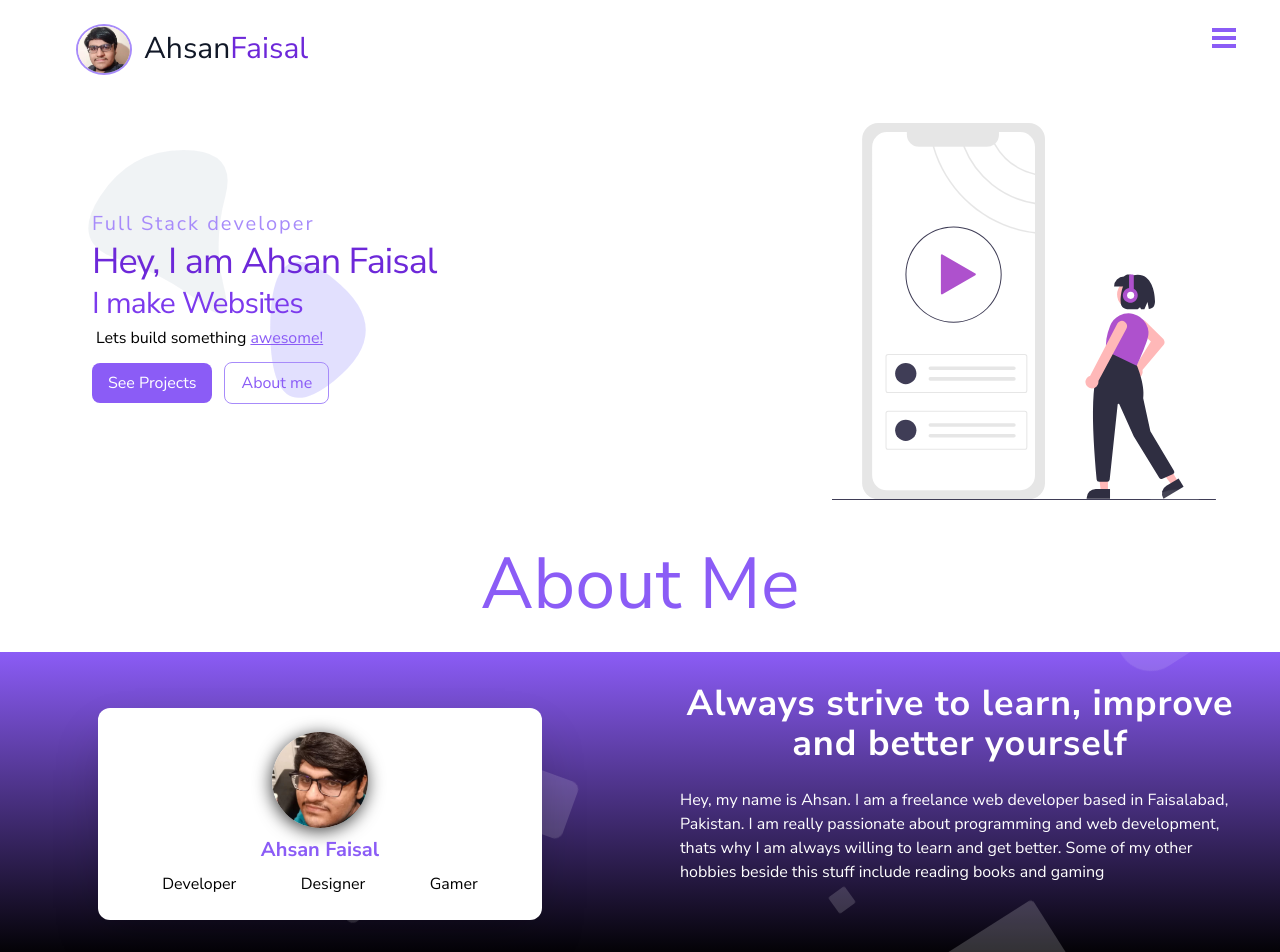
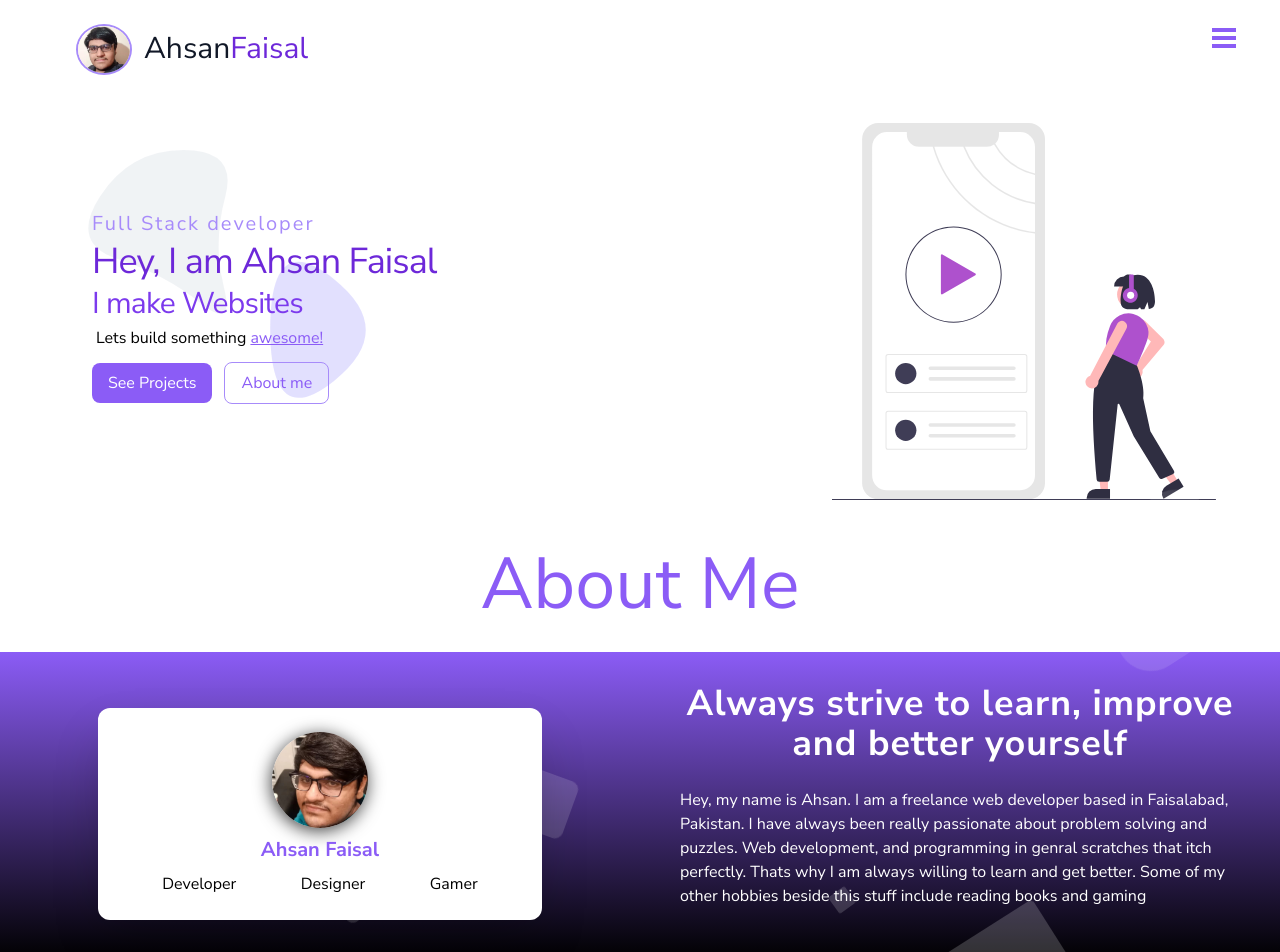
Before and after one commit to AUAboi/auaportfolio, a Vue app: page / in a window 1280 px wide. Shown: the top 952 px of the page. Built offline with nearby package versions, Linux system fonts and the light colour scheme.

Commit message:
updated text

```diff
--- a/src/App.vue
+++ b/src/App.vue
@@ -66,7 +66,7 @@ html {
 }
 
 .section-heading {
-	@apply text-purple-500 text-6xl md:text-7xl  mx-3 text-center;
+	@apply text-purple-500 text-6xl md:text-7xl mx-3 mt-4 text-center;
 }
 
 .blob {
--- a/src/components/About.vue
+++ b/src/components/About.vue
@@ -14,10 +14,11 @@
 					</h2>
 					<p class="mt-4 p-2">
 						Hey, my name is Ahsan. I am a freelance web developer based in
-						Faisalabad, Pakistan. I am really passionate about programming and
-						web development, thats why I am always willing to learn and get
-						better. Some of my other hobbies beside this stuff include reading
-						books and gaming
+						Faisalabad, Pakistan. I have always been really passionate about
+						problem solving and puzzles. Web development, and programming in
+						genral scratches that itch perfectly. Thats why I am always willing
+						to learn and get better. Some of my other hobbies beside this stuff
+						include reading books and gaming
 					</p>
 				</div>
 			</div>
--- a/src/components/modals/AppProjectModal.vue
+++ b/src/components/modals/AppProjectModal.vue
@@ -14,7 +14,7 @@
 			<h2 class="font-semibold tracking-wide my-3">
 				Notable Technologies used
 			</h2>
-			<ul class="text-gray-400 flex justify-around">
+			<ul class="text-gray-400 flex justify-around flex-col sm:flex-row">
 				<li
 					v-for="(skill, index) in project.skills"
 					:key="index"
```
